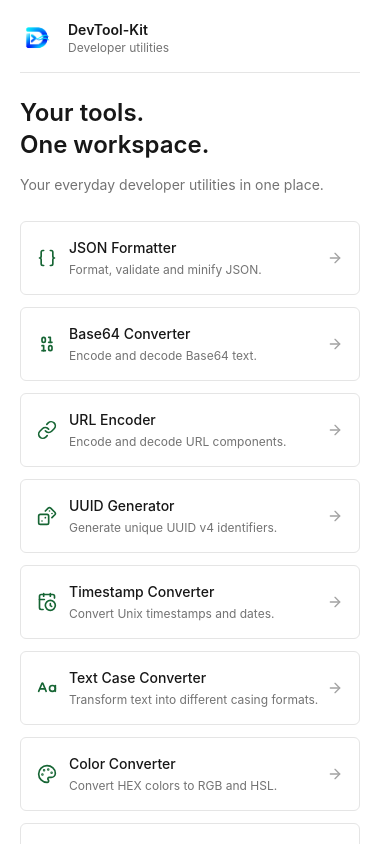
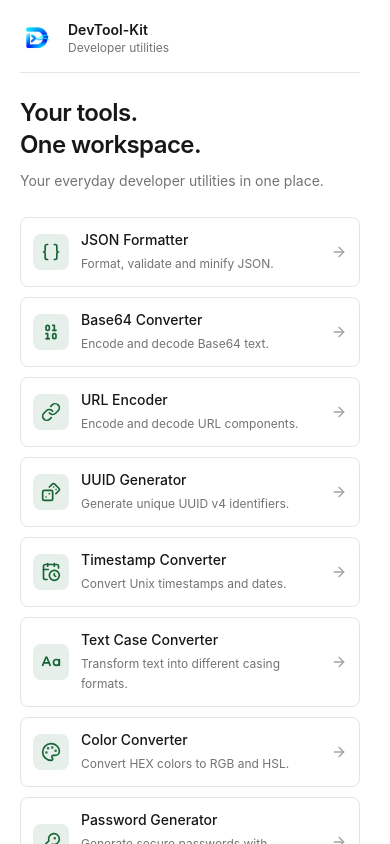
Before and after one commit to md-faizanahmad/devtool-kit, a React (Vite) app: page / in a window 390 px wide. Shown: the top 844 px of the page. Built offline with nearby package versions, Linux system fonts and the light colour scheme.

Commit message:
ui(home): improve responsive tool list layout

```diff
--- a/src/components/layout/HomePage.tsx
+++ b/src/components/layout/HomePage.tsx
@@ -168,41 +168,48 @@ const tools: Tool[] = [
 export default function HomePage() {
   return (
     <AppLayout>
-      <h2 className="text-2xl font-semibold">
+      <div className="mx-auto w-full min-w-0 max-w-5xl">
+        <header className="space-y-2">
+          <h2 className="text-2xl font-semibold tracking-tight sm:text-3xl">
             Your tools.
             <br />
             One workspace.
           </h2>
 
-      <p className="mt-3 text-sm leading-6 text-text-secondary">
+          <p className="max-w-xl text-sm leading-6 text-text-secondary sm:text-base">
             Your everyday developer utilities in one place.
           </p>
+        </header>
 
-      <div className="mt-6 space-y-3">
+        <div className="mt-6 space-y-2.5 sm:mt-8 sm:space-y-3">
           {tools.map(({ title, description, path, icon: Icon }) => (
             <Link
               key={path}
               to={path}
-            className="group flex items-center justify-between rounded-md border border-border p-4 transition-colors hover:bg-surface"
+              className="group flex min-w-0 items-center gap-3 rounded-lg border border-border p-3 transition-colors hover:bg-surface focus-visible:outline-none focus-visible:ring-2 focus-visible:ring-primary sm:gap-4 sm:p-4"
             >
-            <div className="flex items-center gap-3">
-              <Icon size={20} className="text-primary" />
+              <div className="flex size-9 shrink-0 items-center justify-center rounded-lg bg-primary/10 text-primary sm:size-10">
+                <Icon size={20} />
+              </div>
 
-              <div>
-                <h3 className="text-sm font-medium">{title}</h3>
-                <p className="mt-1 text-xs text-text-secondary">
+              <div className="min-w-0 flex-1">
+                <h3 className="wrap-break-word text-sm font-medium sm:text-base">
+                  {title}
+                </h3>
+
+                <p className="mt-1 wrap-break-word text-xs leading-5 text-text-secondary sm:text-sm">
                   {description}
                 </p>
-              </div>
               </div>
 
               <ArrowRight
                 size={16}
-              className="text-text-muted transition-transform group-hover:translate-x-1"
+                className="ml-1 shrink-0 text-text-muted transition-transform group-hover:translate-x-1"
               />
             </Link>
           ))}
         </div>
+      </div>
     </AppLayout>
   );
 }
```
Lines whose indentation alone changed are shown as unchanged.
